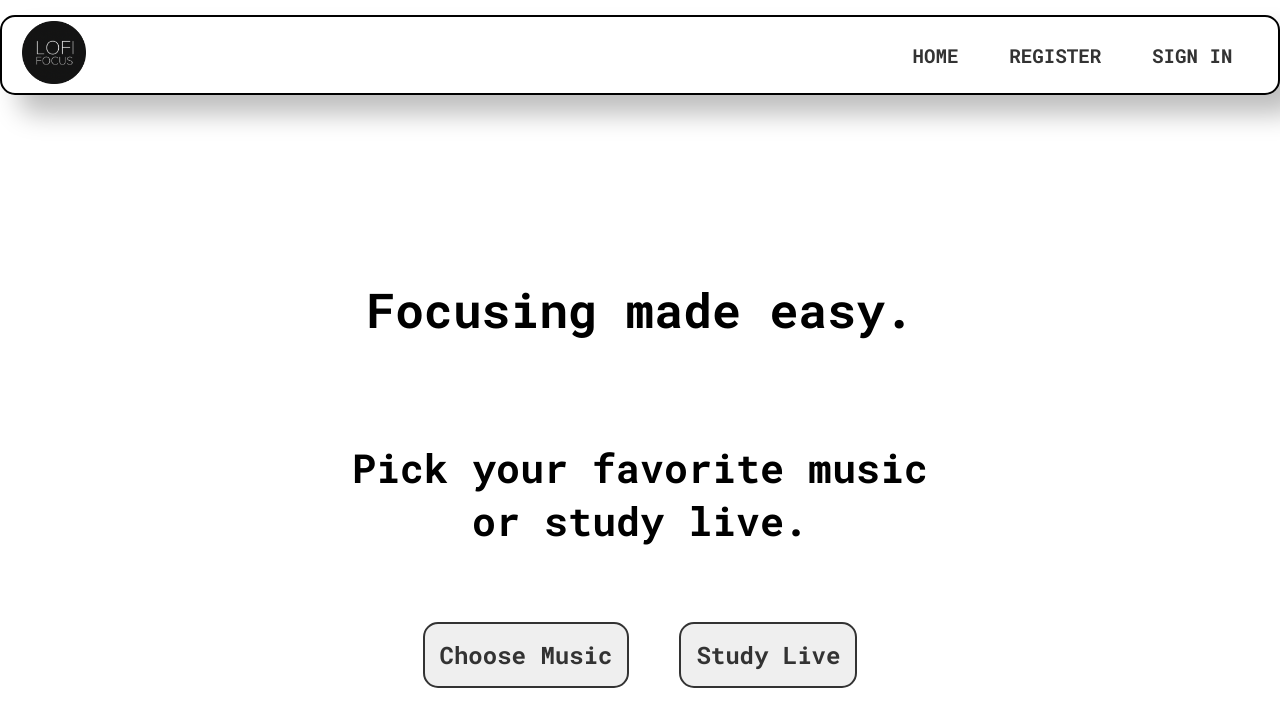
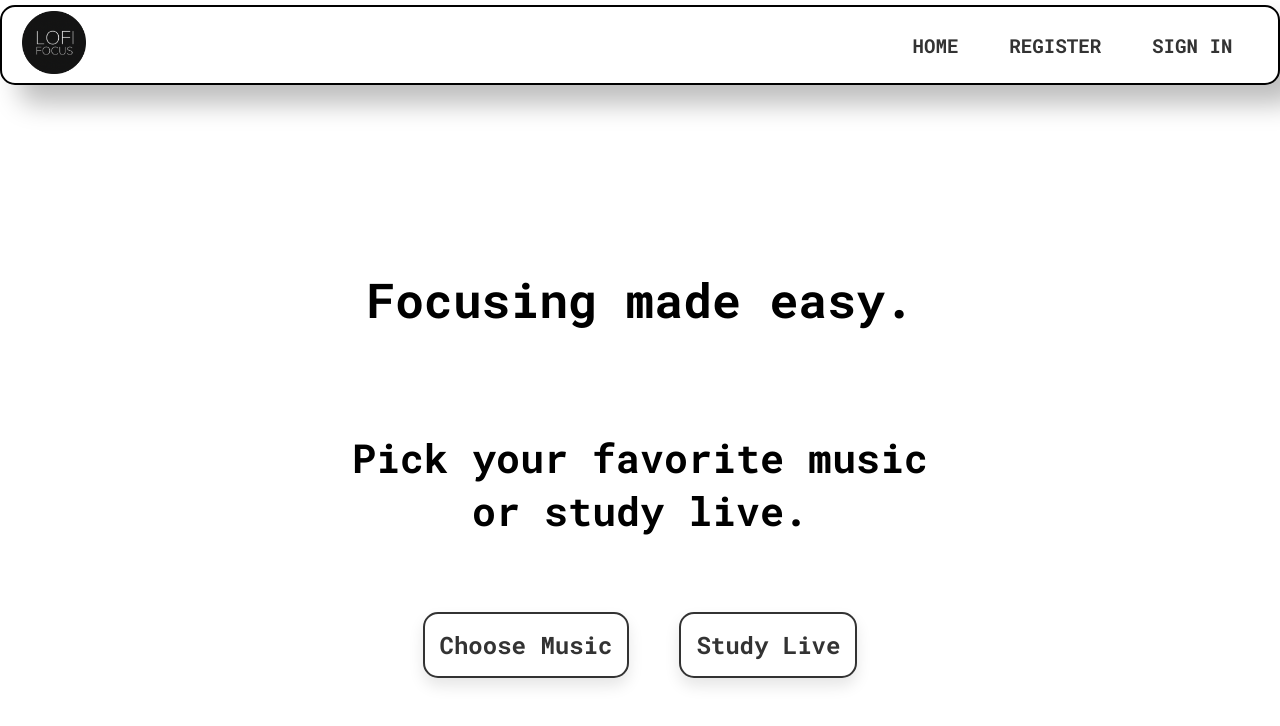
Before and after one commit to NielsLouwes/Novi_Final_Project_Focus_App, a React (Create React App) app: page / in a window 1280 px wide. Shown: the top 726 px of the page. Built offline with nearby package versions, Linux system fonts and the light colour scheme; no server answers.

Commit message:
fixed langpage buttons

```diff
--- a/src/components/Nav.css
+++ b/src/components/Nav.css
@@ -10,7 +10,7 @@
   background-color: white;
   border: 2px solid black;
   border-radius: 15px;
-  margin-top: 15px;
+  margin-top: 5px;
   box-shadow: 19px 19px 26px #bebebe, -19px -19px 26px #ffffff;
   margin-bottom: 15px;
 }
--- a/src/pages/Home.css
+++ b/src/pages/Home.css
@@ -31,7 +31,8 @@
   padding: 15px;
   border: 2px solid #333333;
   border-radius: 15px;
-    color: white;
+  background: white;
+box-shadow: 0px 8px 15px rgba(0, 0, 0, 0.1);
 }
 
 .landingPage__buttonText {
```
Lines whose indentation alone changed are shown as unchanged.
